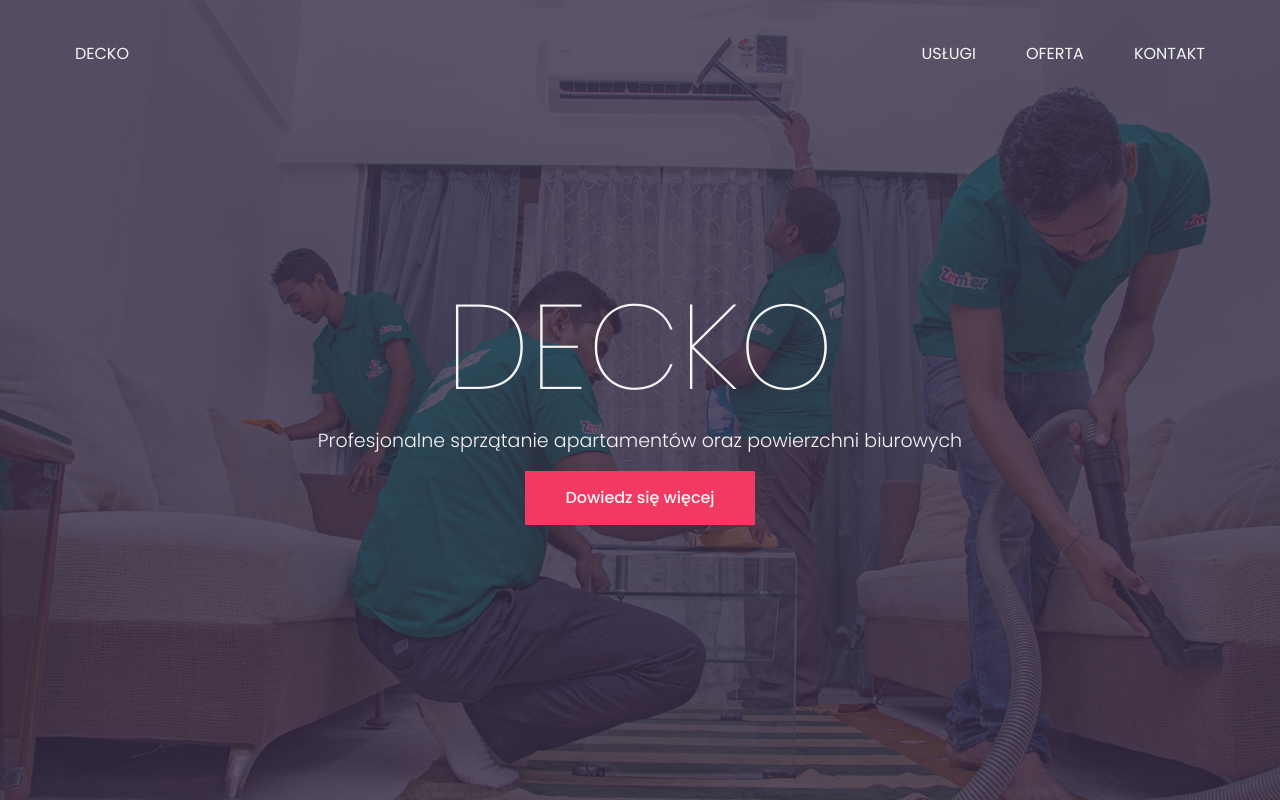
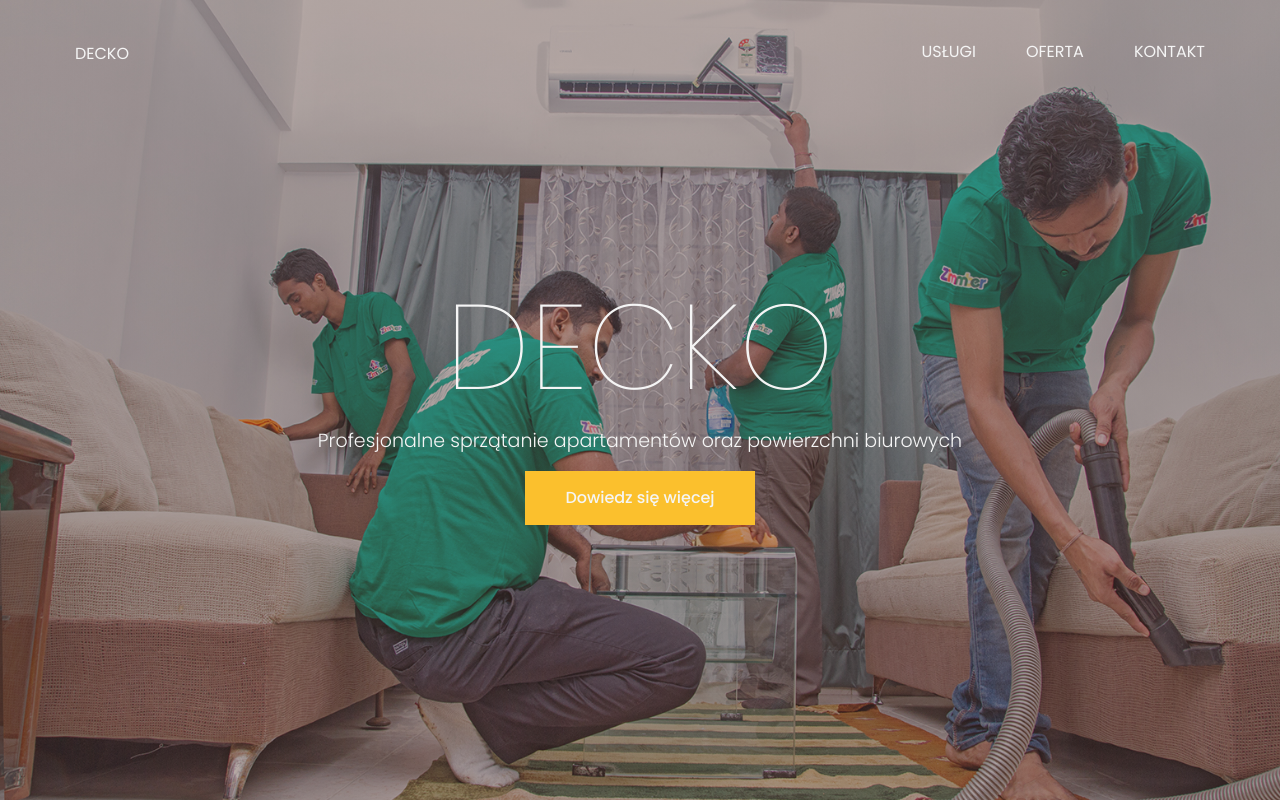
Before and after one commit to kdzien/decko, a website built with webpack: page dist/index.html in a window 1280 px wide. Shown: the top 802 px of the page. Built offline with nearby package versions, Linux system fonts and the light colour scheme.

Commit message:
new-colors

```diff
--- a/src/styles/variables.scss
+++ b/src/styles/variables.scss
@@ -2,4 +2,4 @@
 $white-color:white;
 $pack-colors: #3ea9f5 #5e8dea #3769cc;
 $head-color:#352b44;
-$second-color:#f13961;
+$second-color:#FBC02D;
--- a/src/styles/welcome.scss
+++ b/src/styles/welcome.scss
@@ -27,14 +27,14 @@ header{
             li{
                 transition:0.2s;
                 cursor:pointer;
-                padding:12px 25px;
+                padding:10px 25px;
                 &:hover{
                     background-color:$head-color;
                 }
             }
         }
     }
-    background: linear-gradient(#352b44cc, #352b44cc), url("../images/cleaning.jpg") no-repeat;
+    background: linear-gradient(rgba(93, 64, 55, 0.445), rgba(93, 64, 55, 0.445)), url("../images/cleaning.jpg") no-repeat;
     background-size:cover;
     height:100vh;
     display:flex;
```
Also changed, not shown: 2 other files.
